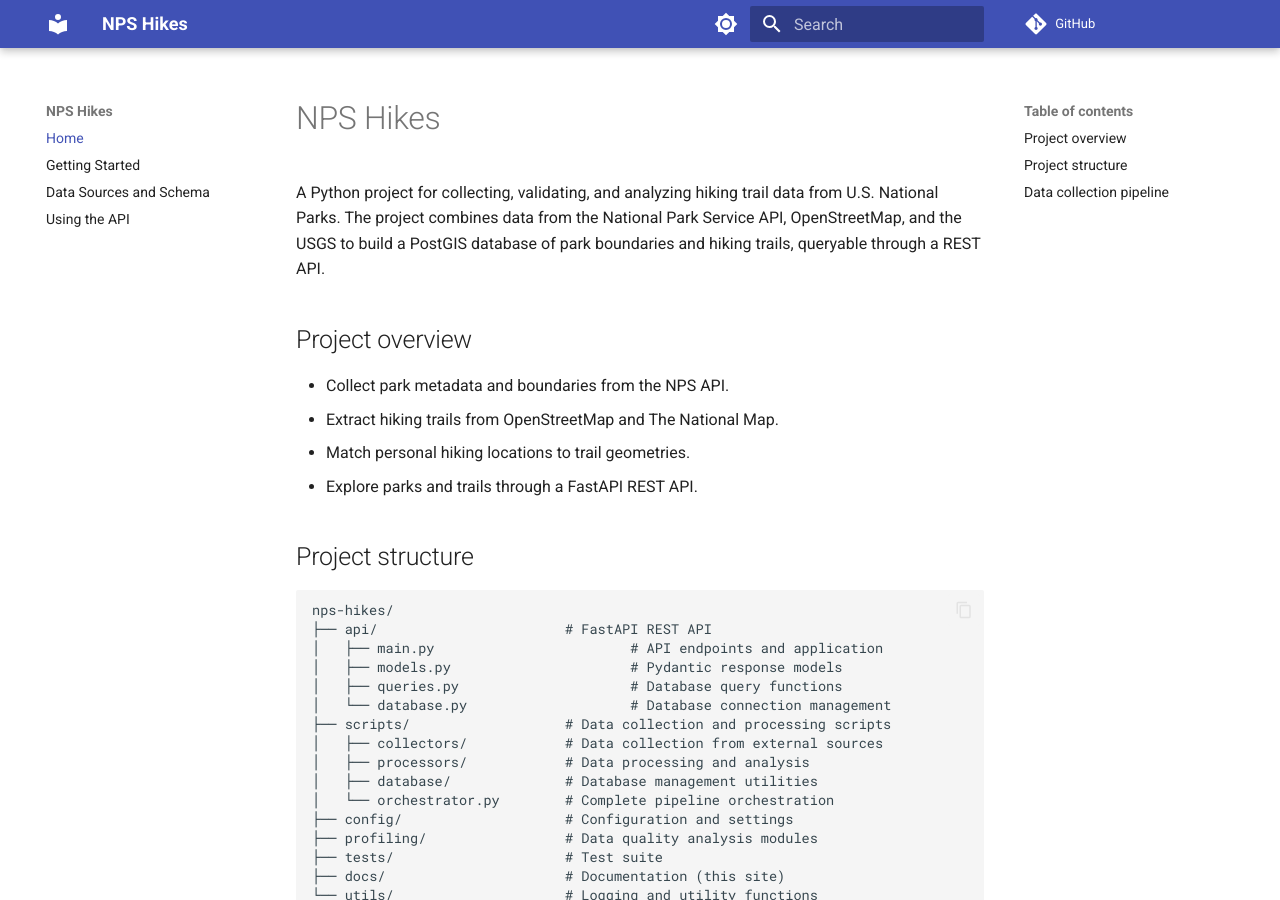
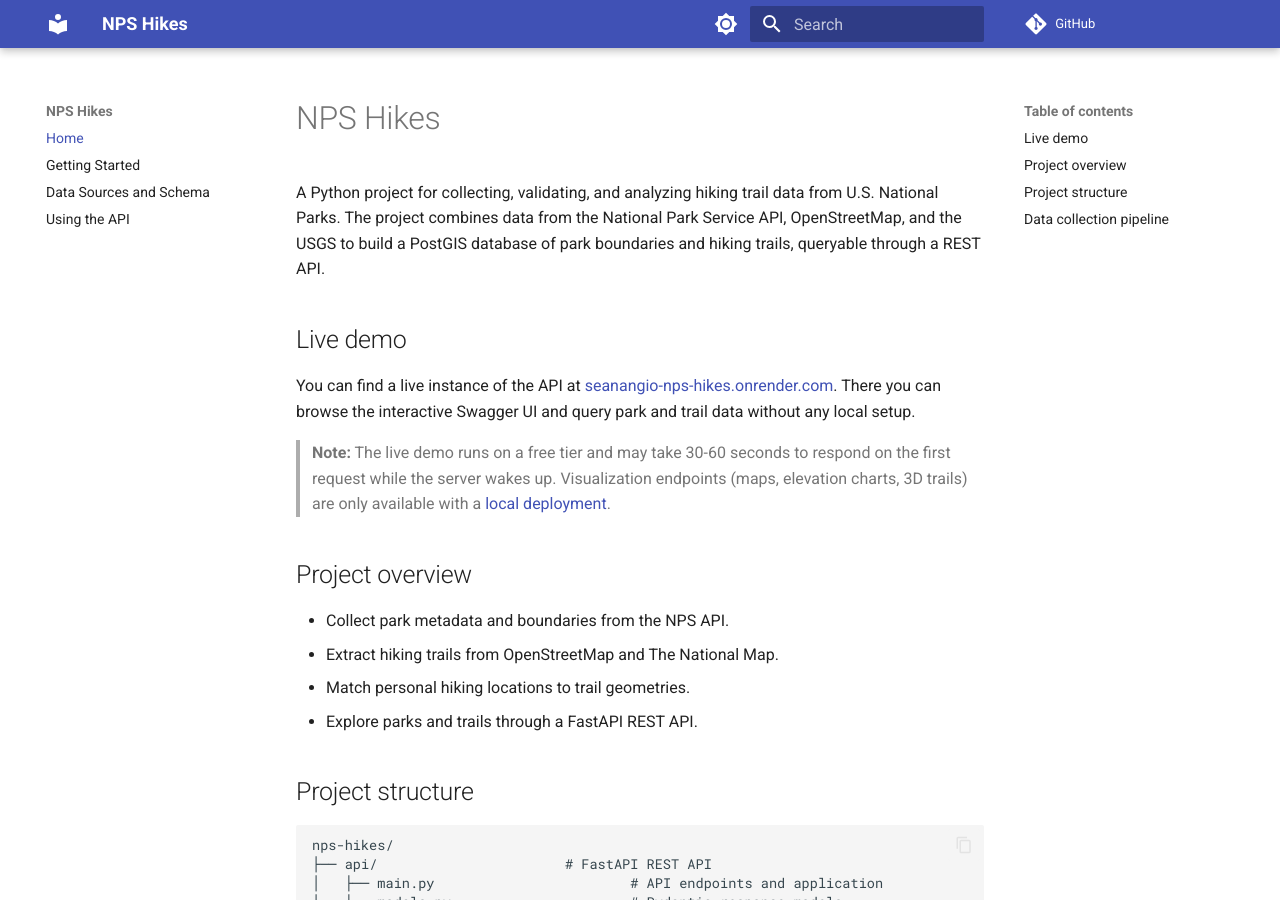
Before and after one commit to seanangio/nps-hikes, an MkDocs documentation site: the page built from docs/index.md, in a window 1280 px wide and 900 px high. Built offline with MkDocs 1.6.1 and Material for MkDocs 9.7.7, drawn with Linux system fonts in a browser that asks for light colours; comment, search, counter and statistics services are not loaded.

Commit message:
update docs after deployment

```diff
--- a/docs/index.md
+++ b/docs/index.md
@@ -1,6 +1,12 @@
 # NPS Hikes
 
 A Python project for collecting, validating, and analyzing hiking trail data from U.S. National Parks. The project combines data from the National Park Service API, OpenStreetMap, and the USGS to build a PostGIS database of park boundaries and hiking trails, queryable through a REST API.
+
+## Live demo
+
+You can find a live instance of the API at [seanangio-nps-hikes.onrender.com](https://seanangio-nps-hikes.onrender.com/docs). There you can browse the interactive Swagger UI and query park and trail data without any local setup.
+
+> **Note:** The live demo runs on a free tier and may take 30-60 seconds to respond on the first request while the server wakes up. Visualization endpoints (maps, elevation charts, 3D trails) are only available with a [local deployment](getting-started.md).
 
 ## Project overview
 
```
Also changed, not shown: README.md (+1 -1 lines), docs/api-tutorial.md (+3 -1 lines), docs/getting-started.md (+3 -1 lines), 1 other file.
